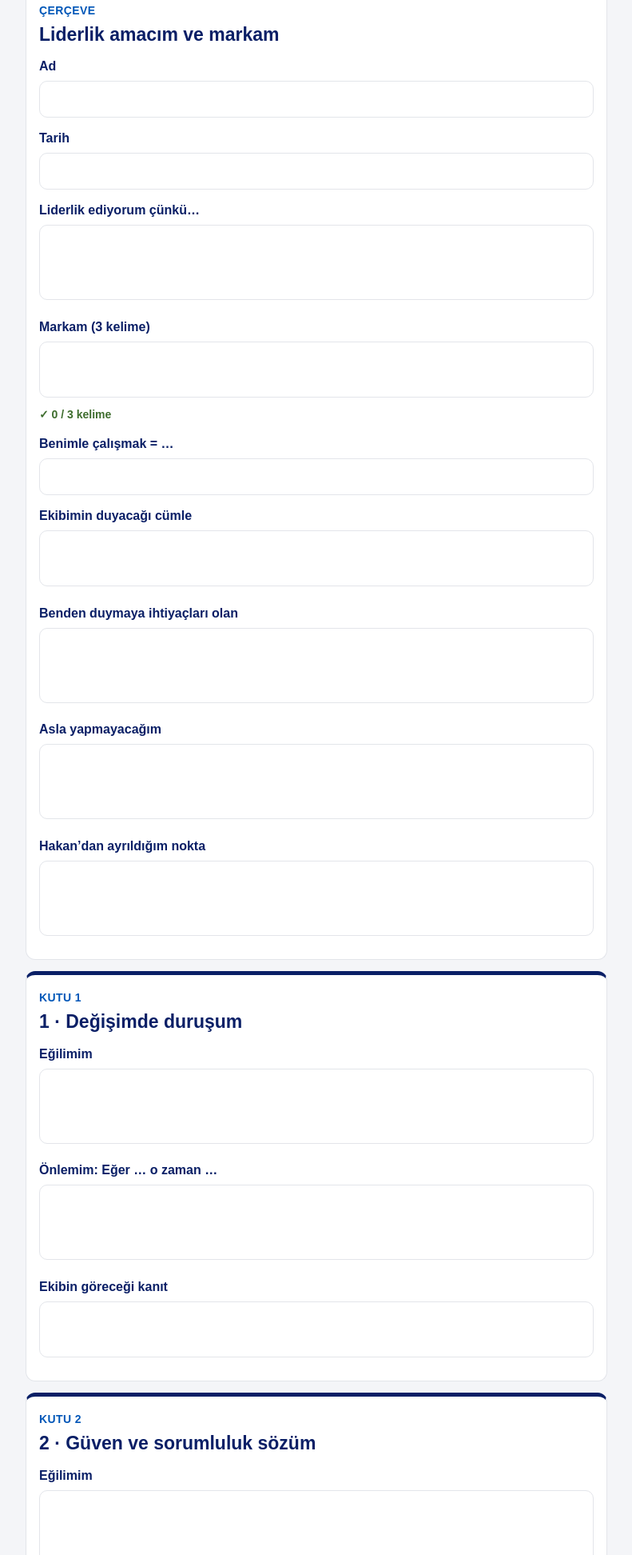
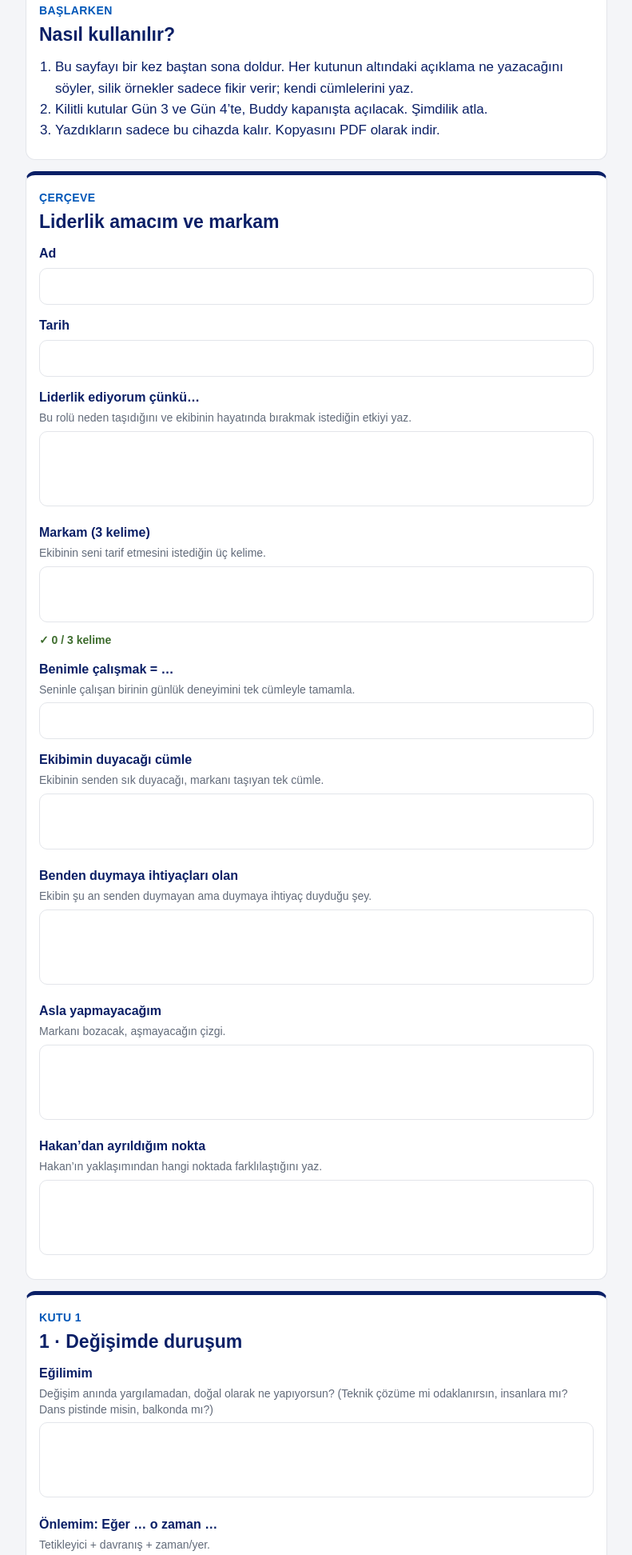
Before and after one commit to gozdedoguer-tr/liderlik_markam, a plain HTML site: page index.html in a window 1280 px wide. Shown: the part 542-2486 px from the top of the page at 80% size, without its empty margins (244-1035 px from the left). Drawn offline with Linux system fonts and the light colour scheme.

Commit message:
Add files via upload

```diff
--- a/index.html
+++ b/index.html
@@ -112,6 +112,7 @@ svg.ch{width:100%;height:auto;display:block;background:var(--card);border:1px so
  .banner{margin:20px 0 10px}
 }
 .lock{border:1.5px dashed var(--line);border-radius:12px;padding:14px;color:var(--muted);background:var(--tint2);font-size:16px}.lock b{color:var(--ink)}.ro{white-space:pre-wrap;border:1px solid var(--line);border-radius:8px;padding:8px 10px;background:var(--tint2);min-height:36px}
+.hlp{font-size:14px;color:var(--muted);margin:-2px 0 6px;line-height:1.4}textarea::placeholder,input::placeholder{color:var(--muted);opacity:.75;font-style:italic}
 </style>
 </head>
 <body>
@@ -192,6 +193,7 @@ function sozRow(n,title,id,ex){return act({title:n+' · '+title,kick:'TAKIM SÖZ
   ta(id+'f','Nasıl fark ederiz? Ne sıklıkta? (Örn: '+ex+')',2)]});}
 var SECTIONS=[
 {id:'a',kicker:'A YÜZÜ · BENİM SÖZÜM',title:'Liderlik Markam',num:'A',blocks:[
+ act({title:'Nasıl kullanılır?',kick:'BAŞLARKEN',items:[{t:'html',html:'<ol style="margin:0 0 0 20px;padding:0;line-height:1.55"><li>Bu sayfayı bir kez baştan sona doldur. Her kutunun altındaki açıklama ne yazacağını söyler, silik örnekler sadece fikir verir; kendi cümlelerini yaz.</li><li>Kilitli kutular Gün 3 ve Gün 4’te, Buddy kapanışta açılacak. Şimdilik atla.</li><li>Yazdıkların sadece bu cihazda kalır. Kopyasını PDF olarak indir.</li></ol>'}]}),
  act({title:'Liderlik amacım ve markam',kick:'ÇERÇEVE',items:[
   inp('ad','Ad'),inp('tarihA','Tarih'),
   ta('amac','Liderlik ediyorum çünkü…',3),
@@ -256,7 +258,8 @@ var pv=el('div','pv');pv.textContent=arr.filter(Boolean).join('\n');draw();w.app
 if(it.ex)w.appendChild(mkACC('Örnekler','<ul>'+it.ex.map(function(e){return '<li>'+esc(e)+'</li>';}).join('')+'</ul>'));return w;}
 function items(parent,list,pre){list.forEach(function(it){parent.appendChild(item(it,pre||''));});}
 function item(it,pre){var id=it.id?pre+it.id:'';switch(it.t){
-case 'ta':return mkTA(id,it.label,it.rows,it.tag);case 'in':return mkIN(id,it.label);case 'sel':return mkSEL(id,it.label,it.opts);case 'chips':return mkCHIPS(id,it.label,it.opts,it.max);case 'chk':return mkCHK(id,it.label);case 'words':return mkWORDS(id,it.label,it.max);case 'acc':return mkACC(it.title,it.html);case 'link':return mkLINK(it.key,it.label);case 'list':return mkLIST(it);case 'chart':return mkCHART();
+case 'ta':return dec(mkTA(id,it.label,it.rows,it.tag),it);case 'in':return dec(mkIN(id,it.label),it);case 'sel':return mkSEL(id,it.label,it.opts);case 'chips':return mkCHIPS(id,it.label,it.opts,it.max);case 'chk':return mkCHK(id,it.label);case 'words':return dec(mkWORDS(id,it.label,it.max),it);case 'acc':return mkACC(it.title,it.html);case 'link':return mkLINK(it.key,it.label);case 'list':return mkLIST(it);case 'chart':return mkCHART();
+case 'html':var hh=el('div','fld');hh.innerHTML=it.html;return hh;
 case 'lock':var lk=el('div','lock');lk.innerHTML='🔒 <b>'+esc(it.desc)+'</b>'+(it.note?'<br>'+it.note:(it.day?'<br>Gün '+it.day+'’te açılır.':'<br>Kapanışta eklenir.'));return lk;
 case 'cards':return mkCARDS();
 case 'sub':var s=el('div','sub');s.appendChild(el('h4','',esc(it.title)));if(it.hint)s.appendChild(el('div','hint',esc(it.hint)));items(s,it.items,pre);return s;
@@ -288,19 +291,43 @@ rows();draw();return w;}
 
 // ---------- build page ----------
 
-function mkBound(o,key,label,rows,tag,single){var f=fieldWrap(label,tag);var t=document.createElement(single?'input':'textarea');if(single){t.type='text';}else{t.rows=rows||2;}var cid='c_'+Math.random().toString(36).slice(2);t.id=cid;t.value=o[key]||'';f.l.htmlFor=cid;var pv=el('div','pv');pv.textContent=t.value;t.addEventListener('input',function(){o[key]=t.value;pv.textContent=t.value;if(!single)grow(t);save();});f.w.appendChild(t);f.w.appendChild(pv);return f.w;}
+function mkBound(o,key,label,rows,tag,single,help,ph){var f=fieldWrap(label,tag);if(help){f.w.appendChild(el('div','hlp',esc(help)));}var t=document.createElement(single?'input':'textarea');if(single){t.type='text';}else{t.rows=rows||2;}var cid='c_'+Math.random().toString(36).slice(2);t.id=cid;t.value=o[key]||'';if(ph)t.placeholder=ph;f.l.htmlFor=cid;var pv=el('div','pv');pv.textContent=t.value;t.addEventListener('input',function(){o[key]=t.value;pv.textContent=t.value;if(!single)grow(t);save();});f.w.appendChild(t);f.w.appendChild(pv);return f.w;}
 function mkCARDS(){var w=el('div');var list=el('div');var add=el('button','btn','+ Yeni kişi kartı');add.type='button';
 function arr(){if(!Array.isArray(S.v.cards))S.v.cards=[];return S.v.cards;}
 function draw(){list.innerHTML='';var a=arr();if(!a.length)list.appendChild(el('div','hint','Henüz kart yok. Ekibindeki ilk kişi için bir kart aç.'));
 a.forEach(function(c,i){var p=el('div','person');p.appendChild(el('div','nm','Kart '+(i+1)));
 p.appendChild(mkBound(c,'ad','Kişi',1,null,true));p.appendChild(mkBound(c,'rol','Rol',1,null,true));p.appendChild(mkBound(c,'kusak','Kuşak (yalnızca başlangıç tahmini)',1,null,true));p.appendChild(mkBound(c,'tarih','Tarih',1,null,true));
-p.appendChild(mkBound(c,'varsayim','Varsayımım',3));p.appendChild(mkBound(c,'kanit','Buna neden inanıyorum? (kanıt)',2));
-p.appendChild(mkBound(c,'soru','Ona soracağım soru',2));p.appendChild(mkBound(c,'cevap','Cevabı',2));p.appendChild(mkBound(c,'taahhut','Taahhüdüm (davranış + ritim)',2));p.appendChild(mkBound(c,'gd','Gözden geçirme tarihi',1,null,true));
+p.appendChild(mkBound(c,'varsayim','Varsayımım',3,null,false,'Bu kişinin otonomi, gelişim, amaç ve iletişim ritmi hakkındaki hipotezin. Hüküm değil, tek cümle, yargısız (“inatçı” değil, “kendi yönteminde rahat”).'));p.appendChild(mkBound(c,'kanit','Buna neden inanıyorum? (kanıt)',2,null,false,'Varsayımını destekleyen gözlemin.'));
+p.appendChild(mkBound(c,'soru','Ona soracağım soru',2,null,false,'Yönlendirmeyen, açık bir soru.','Örnek: Bu işte sana en çok enerji veren ne?'));p.appendChild(mkBound(c,'cevap','Cevabı',2,null,false,'Kişinin kendi sözcükleriyle cevabı.'));p.appendChild(mkBound(c,'taahhut','Taahhüdüm (davranış + ritim)',2,null,false,'Davranış + ritim.','Örnek: İki haftada bir 15 dk birebir yaparım.'));p.appendChild(mkBound(c,'gd','Gözden geçirme tarihi',1,null,true));
 var del=el('button','btn ghost sm','Kartı sil');del.type='button';var armed=false;del.addEventListener('click',function(){if(!armed){armed=true;del.textContent='Emin misin? Tekrar dokun';setTimeout(function(){armed=false;del.textContent='Kartı sil';},3000);return;}arr().splice(i,1);draw();save();});
 var d=el('div','fld');d.appendChild(del);p.appendChild(d);list.appendChild(p);});
 Array.prototype.forEach.call(list.querySelectorAll('textarea'),grow);}
 add.addEventListener('click',function(){arr().push({});draw();save();var ins=list.querySelectorAll('.person');var last=ins[ins.length-1];if(last){var f=last.querySelector('input');if(f)f.focus();}});
 w.appendChild(list);var d2=el('div','fld');d2.appendChild(add);w.appendChild(d2);draw();return w;}
+
+var HELP={
+amac:['Bu rolü neden taşıdığını ve ekibinin hayatında bırakmak istediğin etkiyi yaz.'],
+marka:['Ekibinin seni tarif etmesini istediğin üç kelime.'],
+bc:['Seninle çalışan birinin günlük deneyimini tek cümleyle tamamla.'],
+cumle:['Ekibinin senden sık duyacağı, markanı taşıyan tek cümle.'],
+duymak:['Ekibin şu an senden duymayan ama duymaya ihtiyaç duyduğu şey.'],
+asla:['Markanı bozacak, aşmayacağın çizgi.'],
+hakan:['Hakan’ın yaklaşımından hangi noktada farklılaştığını yaz.'],
+b2e:['Değişim anında yargılamadan, doğal olarak ne yapıyorsun? (Teknik çözüme mi odaklanırsın, insanlara mı? Dans pistinde misin, balkonda mı?)'],
+b2o:['Tetikleyici + davranış + zaman/yer.','Örnek: Eğer bir değişimi duyurursam, o zaman aynı gün ekiple 15 dk “bu senin için ne demek?” konuşması koyarım.'],
+b2k:['Ekibin dışarıdan görebileceği somut bir davranış.','Örnek: Değişim toplantılarında ilk 10 dakikayı ben konuşmak yerine dinlerim.'],
+b3e:['Güven kurarken ve sorumluluk verirken doğal eğilimin ne? Yargılama.'],
+b3o:['Tetikleyici + davranış + zaman/yer.','Örnek: Eğer bir teslim tarihi kayarsa, o zaman aynı gün 10 dk birebir konuşup nedeni ve yeni tarihi birlikte netleştiririm.'],
+b3u:['Bu eğilime kaydığında ekibinin sana vereceği sinyal.'],
+b3yn:['Ekibinin otonomi, gelişim ve amaç duygusunu hangi davranışlarınla artıracaksın?'],
+b3m:['Motivasyonu düşüren, senin kaldırabileceğin bir engel.'],
+b3k:['Ekibin dışarıdan görebileceği somut bir davranış.','Örnek: Ayda bir her kişiyle 20 dk gelişim konuşması takvimde olur.'],
+sg1l:['','Örnek: Eğer bir hata yaparsam, o zaman ekibe 24 saat içinde açıkça söylerim.'],
+sg2l:['','Örnek: Eğer bir hata yaparsam, o zaman ekibe 24 saat içinde açıkça söylerim.'],
+sg1t:['Birlikte yazdığınız, herkesin kabul ettiği kural.','Örnek: Bir sorun fark eden herkes 24 saat içinde takım kanalına yazar.'],
+sg2t:['Birlikte yazdığınız, herkesin kabul ettiği kural.','Örnek: Bir sorun fark eden herkes 24 saat içinde takım kanalına yazar.']
+};
+function dec(w,it){var m=HELP[it.id];if(!m)return w;if(m[0]){var l=w.querySelector('label');var hp=el('div','hlp',esc(m[0]));l.parentNode.insertBefore(hp,l.nextSibling);}if(m[1]){var t=w.querySelector('textarea,input');if(t)t.placeholder=m[1];}return w;}
 function build(){var main=document.getElementById('main'),toc=document.getElementById('toc');main.innerHTML='';toc.innerHTML='';
 SECTIONS.forEach(function(sec){var b=el('section');b.id=sec.id;var bn=el('div','banner');bn.innerHTML='<div class="k">'+esc(sec.kicker)+'</div><h2>'+esc(sec.title)+'</h2>'+(sec.num?'<div class="gh" aria-hidden="true">'+sec.num+'</div>':'');b.appendChild(bn);
 sec.blocks.forEach(function(a){var c=el('div','act');var top=el('div','top');top.appendChild(el('span','kick',esc(a.kick||'ETKİNLİK')));if(a.badge)top.appendChild(el('span','pill',esc(a.badge)));c.appendChild(top);c.appendChild(el('h3','',esc(a.title)));if(a.instr)c.appendChild(el('p','instr',esc(a.instr)));items(c,a.items,a.title.replace(/\W/g,'').slice(0,8)+'_'===''?'':'');b.appendChild(c);});
```
